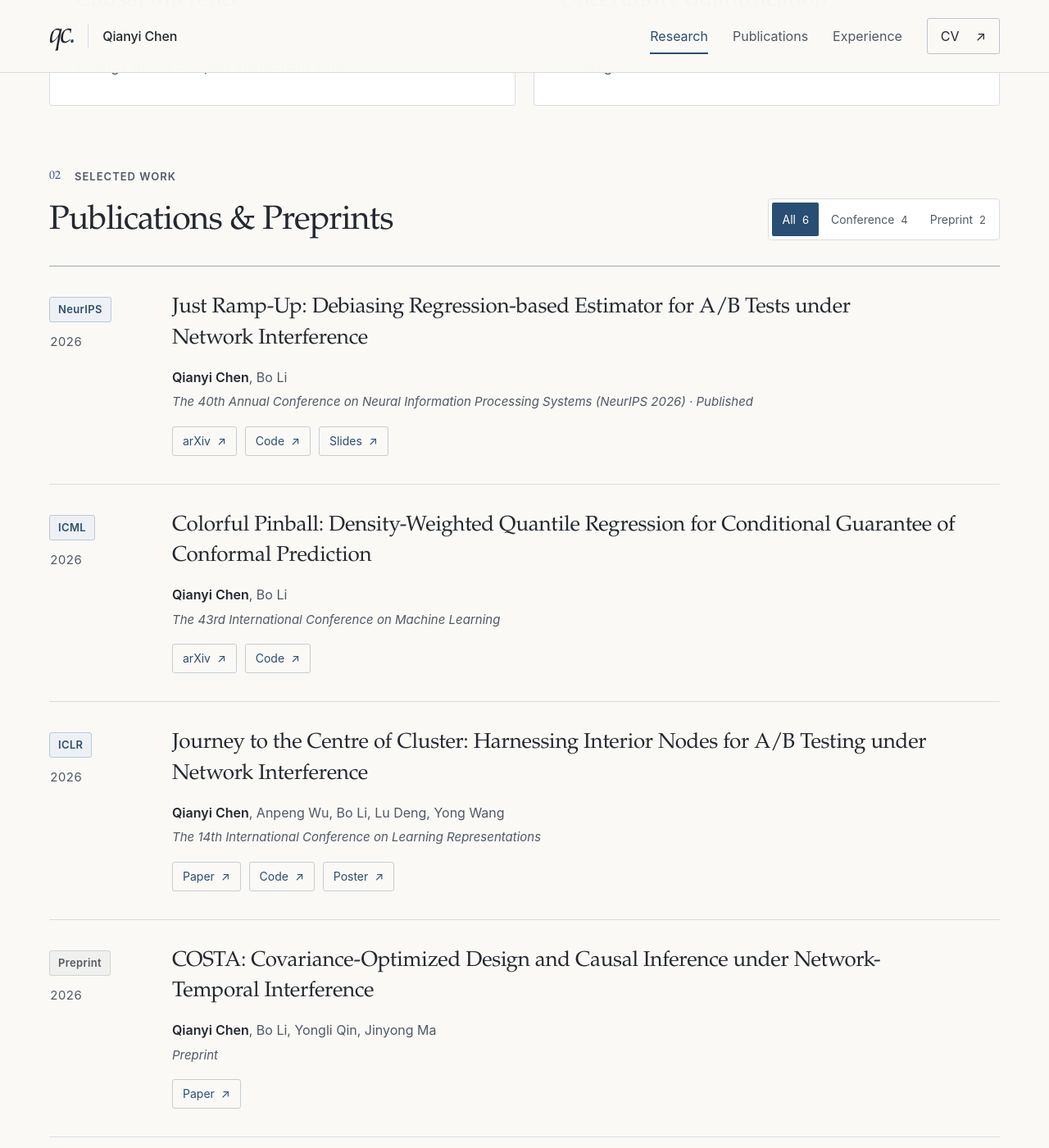
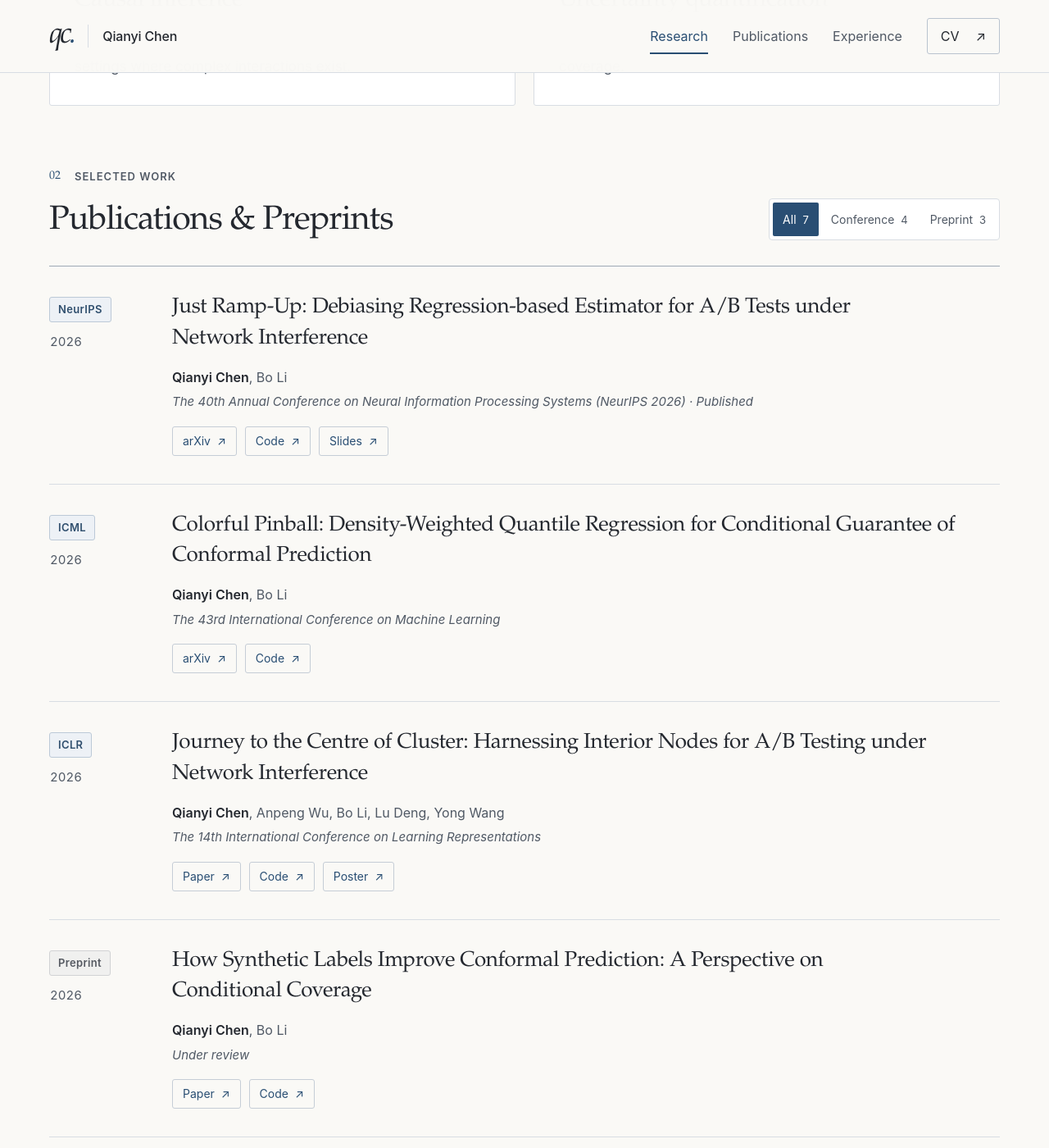
Before and after one commit to Cqyiiii/cqyiiii.github.io, a Jekyll site: the page built from _pages/about.md, in a window 1280 px wide and 1400 px high, scrolled down 1312 px. Shown: the whole window at 82% size. Built offline with Jekyll 4.4.1, drawn with Linux system fonts in a browser that asks for light colours.

Commit message:
Add synthetic labels conformal prediction preprint

```diff
--- a/_pages/about.md
+++ b/_pages/about.md
@@ -69,9 +69,9 @@ redirect_from:
         <h2 id="publications-heading">Publications &amp; Preprints</h2>
       </div>
       <div class="publication-filters" role="group" aria-label="Filter publications" hidden>
-        <button type="button" data-filter="all" aria-pressed="true">All <span>6</span></button>
+        <button type="button" data-filter="all" aria-pressed="true">All <span>7</span></button>
         <button type="button" data-filter="conference" aria-pressed="false">Conference <span>4</span></button>
-        <button type="button" data-filter="preprint" aria-pressed="false">Preprint <span>2</span></button>
+        <button type="button" data-filter="preprint" aria-pressed="false">Preprint <span>3</span></button>
       </div>
     </div>
     <p class="sr-only" id="publication-status" role="status" aria-live="polite"></p>
@@ -123,6 +123,22 @@ redirect_from:
             <a href="https://arxiv.org/pdf/2602.04457">Paper</a>
             <a href="https://github.com/Cqyiiii/AMII-Harnessing-Interior-Nodes-for-Network-Experiments">Code</a>
             <a href="/files/amii-iclr-poster.pdf">Poster</a>
+          </div>
+        </div>
+      </article>
+
+      <article class="publication-item">
+        <div class="publication-item__meta">
+          <span class="venue venue--preprint">Preprint</span>
+          <span class="year">2026</span>
+        </div>
+        <div class="publication-item__body">
+          <h3>How Synthetic Labels Improve Conformal Prediction: A Perspective on Conditional Coverage</h3>
+          <p class="authors"><strong>Qianyi Chen</strong>, Bo Li</p>
+          <p class="publication-item__venue">Under review</p>
+          <div class="paper-links">
+            <a href="https://arxiv.org/pdf/2609.33482v1">Paper</a>
+            <a href="https://github.com/Cqyiiii/synthetic-label-conformal">Code</a>
           </div>
         </div>
       </article>
```
Also changed, not shown: _pages/cv.md (+8 -0 lines).
